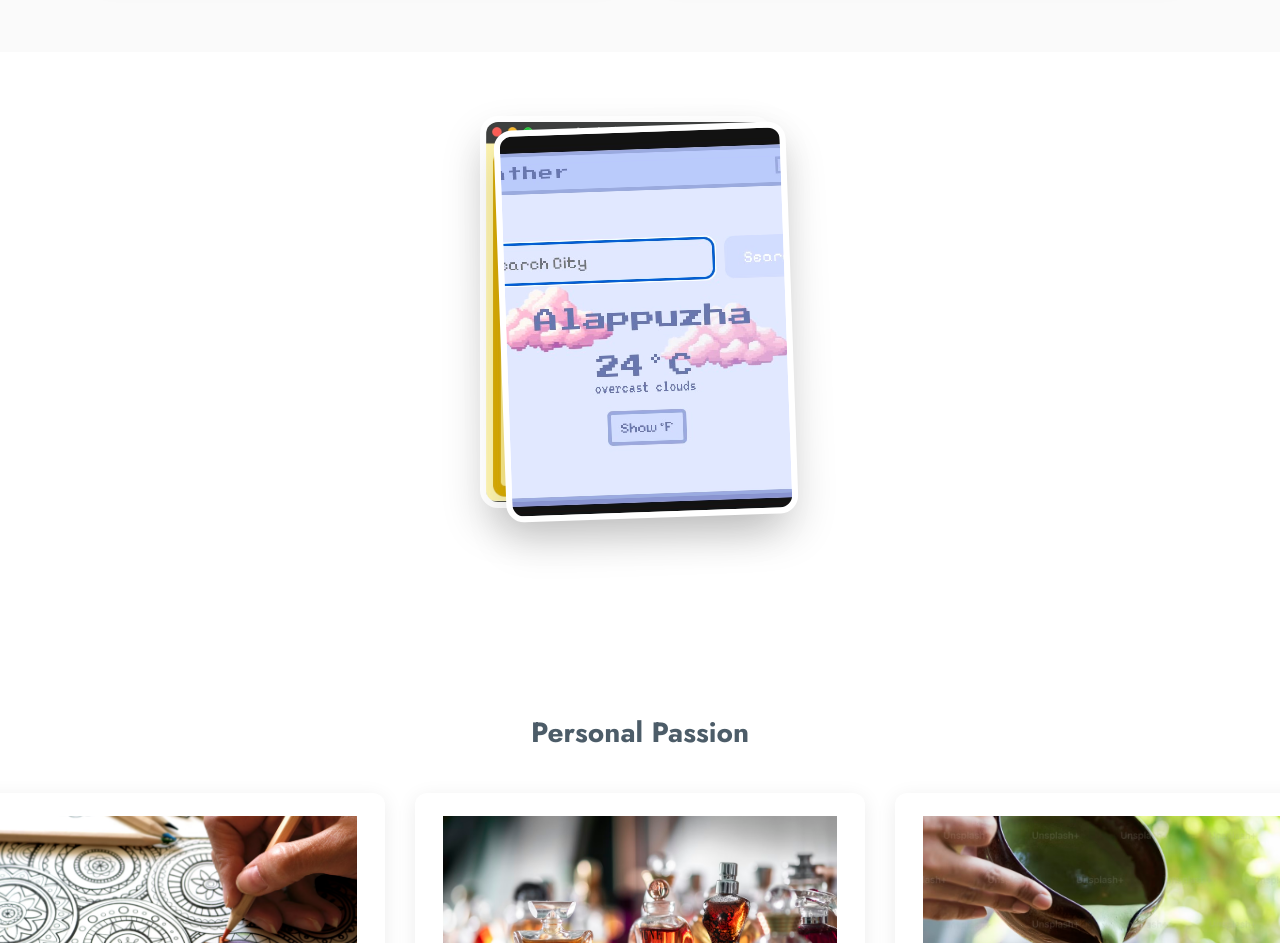
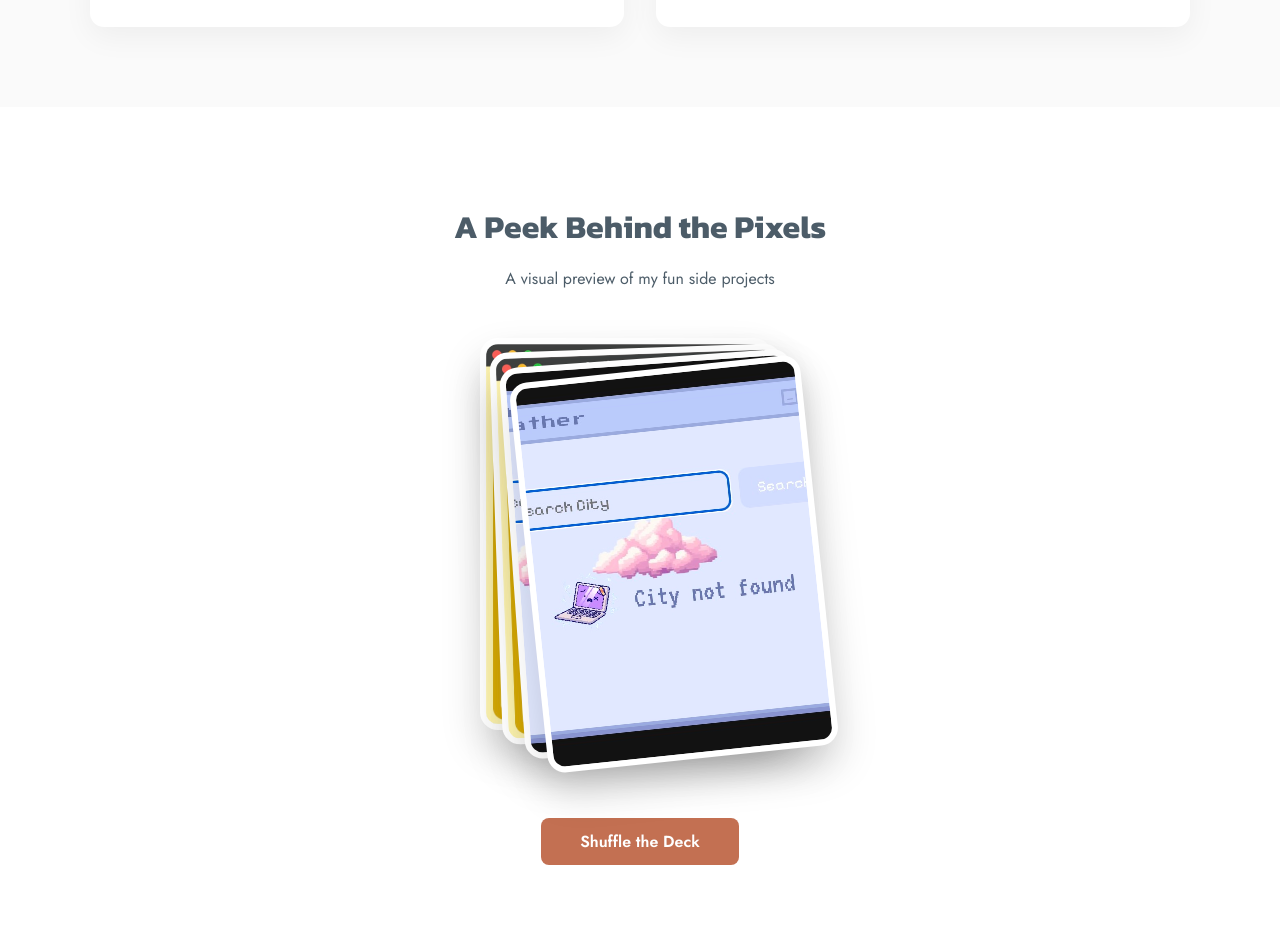
Before and after one commit to Amritha-0326/Portfolio, a React (Create React App) app in the folder my-app/: page / in a window 1280 px wide. Shown: the part 3880-4823 px from the top of the page. Built offline with nearby package versions, Linux system fonts and the light colour scheme.

Commit message:
Fun Project preview deck added

```diff
--- a/my-app/src/Certificate.css
+++ b/my-app/src/Certificate.css
@@ -30,6 +30,7 @@
   /* Card */
   .certificate-card {
     font-family: "Jost", sans-serif;
+    display: flex;
     flex-direction: column;
     border-radius: 14px;
     padding: 25px;
@@ -43,7 +44,6 @@
     height: 48px;
     border-radius: 50%;
     background: rgba(255, 255, 255, 0.25);
-    /* margin-bottom: 20px; */
     filter: invert(1);
   }
 
@@ -63,7 +63,7 @@
     font-family: "Jost", sans-serif;
     font-size: 15px;
     line-height: 1.6;
-    margin-bottom: 28px;
+    flex-grow: 0;
   }
 
 
@@ -107,6 +107,7 @@
     justify-content: space-between;
     gap: 12px;
     padding-top: 16px;
+    /* padding-bottom: 16px; */
     border-top: 1px solid rgba(255, 255, 255, 0.25);
   }
 
--- a/my-app/src/Certificate.jsx
+++ b/my-app/src/Certificate.jsx
@@ -32,7 +32,7 @@ const certificates = [
     title: "Unit Testing in React.js: Create a Unit Test Suite",
     provider: "Coursera",
     description:
-      "Understanding user behavior, cognitive psychology, and interaction design principles.",
+      "This project focuses on building high-quality, reliable React applications through comprehensive unit testing. It explores core testing principles using React Testing Library by developing an extensive test suite for a real-world movie search application that consumes API data and renders dynamic UI states.",
     year: "Completed 2025",
     color: "beige",
     link: "https://coursera.org/share/489f522143b954e11686213c8728e81f",
--- a/my-app/src/FunProjectsGallery.css
+++ b/my-app/src/FunProjectsGallery.css
@@ -1,17 +1,39 @@
 .gallery-section {
-    padding: 4rem 1.5rem 6rem;
-    display: flex;
-    justify-content: center;
+  padding: 4rem 1.5rem 0rem;
+  font-family: "Jost", sans-serif;
+  color: #4c5c68;
 }
 
-  /* Deck layout */
+.gallery-container {
+  max-width: 1100px;
+  margin: 0 auto;
+  text-align: center;
+}
+
+/* Heading */
+.gallery-heading {
+  font-family: "Kanit", sans-serif;
+  color: #4c5c68;
+  font-size: 2rem;
+  font-weight: 700;
+  margin-bottom: 0.5rem;
+}
+
+.gallery-subheading {
+  font-family: "Jost", sans-serif;
+  font-size: 1rem;
+  color: #4c5c68;
+  margin-bottom: 3rem;
+}
+
 .card-deck {
   position: relative;
   width: 320px;
   height: 420px;
+  margin: 0 auto;
 }
 
-  /* Cards */
+/* Base card */
 .card {
   position: absolute;
   top: 0;
@@ -23,10 +45,19 @@
   border: 6px solid white;
   box-shadow: 0 20px 40px rgba(0, 0, 0, 0.15);
   cursor: pointer;
-    transition: transform 0.35s ease, box-shadow 0.35s ease;
-    transform: translateX(calc(var(--i) * 20px))
+  transition: transform 0.4s ease, box-shadow 0.35s ease;
+  transform:
+    translateX(calc(var(--i) * 16px))
     translateY(calc(var(--i) * 10px))
     rotate(calc(var(--i) * -2deg));
+}
+
+/* Fan spread on deck hover */
+.card-deck:hover .card {
+  transform:
+    translateX(calc(var(--i) * 40px))
+    translateY(calc(var(--i) * 14px))
+    rotate(calc(var(--i) * -4deg));
 }
 
 .card img {
@@ -36,14 +67,6 @@
   border-radius: 12px;
 }
 
-  /* Hover effect */
-  .card:hover {
-    transform: translateY(-15px) scale(1.05);
-    z-index: 10;
-    box-shadow: 0 30px 60px rgba(0, 0, 0, 0.25);
-  }
-
-  /* Modal */
 .modal-overlay {
   position: fixed;
   inset: 0;
@@ -61,7 +84,6 @@
   border-radius: 20px;
   max-width: 90%;
   max-height: 90%;
-    box-shadow: 0 40px 80px rgba(0, 0, 0, 0.3);
 }
 
 .modal-content img {
@@ -87,7 +109,7 @@
   cursor: pointer;
 }
 
-  /* Mobile tweaks */
+/* Mobile */
 @media (max-width: 768px) {
   .card-deck {
     width: 260px;
@@ -99,3 +121,56 @@
     height: 320px;
   }
 }
+.nav-btn {
+  position: absolute;
+  top: 50%;
+  transform: translateY(-50%);
+  background: rgba(0, 0, 0, 0.7);
+  color: white;
+  border: none;
+  font-size: 2rem;
+  width: 42px;
+  height: 42px;
+  border-radius: 50%;
+  cursor: pointer;
+}
+
+.nav-btn.left {
+  left: -50px;
+}
+
+.nav-btn.right {
+  right: -50px;
+}
+/* Shuffle animation */
+.card-deck.shuffling .card {
+  transform: translateX(0) translateY(0) rotate(0deg);
+  transition: transform 0.25s ease;
+}
+
+/* Shuffle button */
+.shuffle-btn {
+  width: 198px;
+  height: 47px;
+  margin: 60px auto 0 auto;
+
+
+  background-color: #C37052;
+  border-radius: 8px;
+  border: none;
+
+  display: flex;
+  align-items: center;
+  justify-content: center;
+
+  font-family: "Jost", sans-serif;
+  font-weight: 600;
+  font-size: 16px;
+  color: #ffffff;
+  cursor: pointer;
+}
+
+.shuffle-btn:hover {
+  background: #C37052;
+  transform: translateY(-2px);
+}
--- a/my-app/src/FunProjectsGallery.jsx
+++ b/my-app/src/FunProjectsGallery.jsx
@@ -1,10 +1,12 @@
-import { useState } from "react";
+import { useEffect, useState } from "react";
 import "./FunProjectsGallery.css";
 
 import WeatherApp from "./FinalLook.jpg";
+import WeatherApp1 from "./FinalLook3.jpg";
 import EggTimerApp from "./FinalLook1.jpg";
+import EggTimerApp1 from "./FinalLook2.jpg";
 
-const images = [
+const initialImages = [
   {
     id: 1,
     title: "Aesthetic Egg Timer",
@@ -12,40 +14,128 @@ const images = [
   },
   {
     id: 2,
+    title: "Aesthetic Egg Timer",
+    src: EggTimerApp1,
+  },
+  {
+    id: 3,
     title: "Aesthetic Weather App",
     src: WeatherApp,
+  },
+  {
+    id: 4,
+    title: "Aesthetic Weather App",
+    src: WeatherApp1,
   },
 ];
 
 const FunProjectsGallery = () => {
-  const [activeImage, setActiveImage] = useState(null);
+  const [images, setImages] = useState(initialImages);
+  const [activeIndex, setActiveIndex] = useState(null);
+  const [isShuffling, setIsShuffling] = useState(false);
+
+  // ESC + Arrow key support
+  useEffect(() => {
+    const handleKeyDown = (e) => {
+      if (activeIndex === null) return;
+
+      if (e.key === "Escape") setActiveIndex(null);
+      if (e.key === "ArrowRight")
+        setActiveIndex((prev) => (prev + 1) % images.length);
+      if (e.key === "ArrowLeft")
+        setActiveIndex((prev) =>
+          prev === 0 ? images.length - 1 : prev - 1
+        );
+    };
+
+    window.addEventListener("keydown", handleKeyDown);
+    return () => window.removeEventListener("keydown", handleKeyDown);
+  }, [activeIndex, images.length]);
+
+  // Shuffle handler
+  const shuffleCards = () => {
+    setIsShuffling(true);
+
+    setTimeout(() => {
+      const shuffled = [...images].sort(() => Math.random() - 0.5);
+      setImages(shuffled);
+      setIsShuffling(false);
+    }, 350);
+  };
 
   return (
     <section className="gallery-section">
-      <div className="card-deck">
+      <div className="gallery-container">
+        <h3 className="gallery-heading">A Peek Behind the Pixels</h3>
+        <p className="gallery-subheading">
+          A visual preview of my fun side projects
+        </p>
+
+        <div className={`card-deck ${isShuffling ? "shuffling" : ""}`}>
           {images.map((img, index) => (
             <div
               key={img.id}
-            className={`card ${index === 0 ? "main" : ""}`}
+              className="card"
               style={{ "--i": index }}
-            onClick={() => setActiveImage(img)}
+              onClick={() => setActiveIndex(index)}
             >
               <img src={img.src} alt={img.title} />
             </div>
           ))}
         </div>
 
-      {activeImage && (
-        <div className="modal-overlay">
-          <div className="modal-content">
+        {/* Shuffle Button */}
+        <button className="shuffle-btn" onClick={shuffleCards}>
+          Shuffle the Deck
+        </button>
+      </div>
+
+      {/* Modal */}
+      {activeIndex !== null && (
+        <div
+          className="modal-overlay"
+          onClick={() => setActiveIndex(null)}
+        >
+          <div
+            className="modal-content"
+            onClick={(e) => e.stopPropagation()}
+          >
             <button
               className="close-btn"
-              onClick={() => setActiveImage(null)}
+              onClick={() => setActiveIndex(null)}
+              aria-label="Close preview"
             >
               ×
             </button>
-            <img src={activeImage.src} alt={activeImage.title} />
-            <p>{activeImage.title}</p>
+
+            <button
+              className="nav-btn left"
+              onClick={() =>
+                setActiveIndex(
+                  activeIndex === 0
+                    ? images.length - 1
+                    : activeIndex - 1
+                )
+              }
+            >
+              ‹
+            </button>
+
+            <img
+              src={images[activeIndex].src}
+              alt={images[activeIndex].title}
+            />
+
+            <button
+              className="nav-btn right"
+              onClick={() =>
+                setActiveIndex((activeIndex + 1) % images.length)
+              }
+            >
+              ›
+            </button>
+
+            <p>{images[activeIndex].title}</p>
           </div>
         </div>
       )}
--- a/my-app/src/Passion.css
+++ b/my-app/src/Passion.css
@@ -1,78 +1,89 @@
-/* SECTION WRAPPER */
 .passion-section {
-    padding: 80px 20px;
+  width: 100%;
+  padding: 50px 10px;
+  background-color: #ffffff;
   text-align: center;
 }
 
-  /* TITLE */
+.passion-heading {
+  font-family: "Jost", sans-serif;
+  color: #475569;
+  font-size: 36px;
+  font-weight: 700;
+  margin-bottom: 48px;
+}
+
+.passion-grid {
+  display: grid;
+  grid-template-columns: repeat(3, 1fr);
+  gap: 30px;
+  margin: 0 15px;
+}
+
+.passion-card {
+  background: #ffffff;
+  border-radius: 16px;
+  padding: 24px;
+  margin-right: 20px;
+  gap: 30px;
+  box-shadow: 0 10px 24px rgba(0, 0, 0, 0.08);
+  text-align: left;
+  transition: transform 0.3s ease, box-shadow 0.3s ease;
+}
+
+.passion-image {
+  width: 100%;
+  height: 180px;
+  object-fit: cover;
+  border-radius: 12px;
+  margin-bottom: 20px;
+}
+
 .passion-title {
   font-family: "Jost", sans-serif;
-    font-weight: 700; /* Bold */
-    font-size: 28px;
-    margin-top: 80px;
-    margin-bottom: 40px;
-    color: #4c5c68;
-    text-align: center;
-  }
-  /* CARDS WRAPPER */
-.passion-cards-wrapper {
-    display: flex;
-    justify-content: center;
-    gap: 30px; /* 30px horizontal spacing */
-    border-bottom: 20px;
+  font-size: 22px;
+  font-weight: 700;
+  margin-bottom: 12px;
+  color: #475569;
 }
 
-  /* CARD */
-  .passion-card {
-    width: 100%;
-    max-width: 450px;
-    margin: 0 auto 48px auto;
-    background: #ffffff;
-    border-radius: 12px;
-    box-shadow: 0px 4px 20px rgba(0, 0, 0, 0.08);
-    padding-bottom: 22px;
-    margin-bottom: 10px;
+.passion-description {
+  font-family: "Jost", sans-serif;
+  font-size: 16px;
+  line-height: 1.6;
+  color: #475569;
 }
 
-  /* IMAGE */
-  .passion-image {
-    width: 394px;
-    height: 248px;
-    object-fit: cover;
-    display: block;
-    margin: 23px auto 0 auto; /* 23px from top, centered */
-    padding-left: 28px;
-    padding-right: 28px;
-    /* box-sizing: border-box; */
-  }
-
-  /* HEADING BELOW IMAGE */
-  .passion-heading {
-    font-family: "Jost", sans-serif;
-    font-weight: 700;
-    font-size: 23px;
-    color: #4c5c68;
-    margin-top: 24px;
-    margin-left: 28px;
-  }
-
-  /* DESCRIPTION */
-  .passion-description {
-    font-family: "Jost", sans-serif;
-    font-weight: 400;
-    font-size: 20px;
-    color: #4c5c68;
-    padding: 0 28px;
-    line-height: 1.5;
-  }
-
-  /* BOTTOM TEXT */
-  .passion-footer-text {
-    max-width: 900px;
-    margin: 0 auto;
-    margin-top: 25px;
+.passion-footer {
+  max-width: 760px;
+  /* margin: 64px auto 0; */
+  margin: 60px auto 0 auto;
   font-family: "Jost", sans-serif;
   font-weight: 600;
   color: #4c5c68;
-    font-size: 23px
+  font-size: 23px;
+  line-height: 1.7;
 }
+
+/* -------- Mobile -------- */
+
+@media (max-width: 900px) {
+  .passion-grid {
+    grid-template-columns: 1fr;
+  }
+
+  .passion-heading {
+    font-size: 30px;
+  }
+
+  .passion-image {
+    height: 220px;
+  }
+
+  .passion-footer {
+    font-size: 16px;
+    line-height: 1.6;
+    padding: 50px 10px;
+    margin: 0 15px;
+  }
+}
--- a/my-app/src/PersonalPassion.jsx
+++ b/my-app/src/PersonalPassion.jsx
@@ -1,60 +1,51 @@
 import React from "react";
 import "./Passion.css";
+
 import sketchImg from "./passion-image.jpg";
 import scentImg from "./scent.jpg";
 import matchaImg from "./matcha.jpg";
 
-
+function PassionCard({ image, title, description }) {
+  return (
+    <div className="passion-card">
+      <img src={image} alt={title} className="passion-image" />
+      <h3 className="passion-title">{title}</h3>
+      <p className="passion-description">{description}</p>
+    </div>
+  );
+}
 
 export default function PassionSection() {
-    return (
-        <section
-          id="passion"
-          className="w-full min-h-screen bg-[#f8f8f8] px-20 py-16"
-        >
-<h2 className="passion-title">Personal Passion</h2>
+  return (
+    <section id="passion" className="passion-section">
+      <h2 className="passion-heading">Personal Passion</h2>
 
-{/* Cards Wrapper */}
-<div className="passion-cards-wrapper">
-  {/* Card 1 */}
-  <div className="passion-card">
-    <img src={sketchImg} alt="Sketching" className="passion-image" />
-    <h3 className="passion-heading">Weekend Sketches</h3>
-    <p className="passion-description">
-      Sketching helps me see. It sharpens my eye for detail and keeps my
-      creative instincts grounded, just like good design should.
-    </p>
-  </div>
+      <div className="passion-grid">
+        <PassionCard
+          image={sketchImg}
+          title="Weekend Sketches"
+          description="Sketching helps me see. It sharpens my eye for detail and keeps my creative instincts grounded, just like good design should."
+        />
 
-  {/* Card 2 */}
-  <div className="passion-card">
-    <img src={scentImg} alt="Perfume" className="passion-image" />
-    <h3 className="passion-heading">Scent & Sensibility</h3>
-    <p className="passion-description">
-      I’m drawn to the layers, balance, and emotion behind a well-crafted
-      fragrance, it is a storytelling through subtle detail.
-    </p>
-  </div>
+        <PassionCard
+          image={scentImg}
+          title="Scent & Sensibility"
+          description="I'm drawn to the layers, balance, and emotion behind a well-crafted fragrance. It is storytelling through subtle detail."
+        />
 
-  {/* Card 3 */}
-  <div className="passion-card">
-    <img src={matchaImg} alt="Matcha ritual" className="passion-image" />
-    <h3 className="passion-heading">Matcha Rituals</h3>
-    <p className="passion-description">
-      The quiet ritual of making matcha reminds me to slow down, stay
-      present, and design with intention.
-    </p>
-  </div>
-</div>
+        <PassionCard
+          image={matchaImg}
+          title="Matcha Rituals"
+          description="The quiet ritual of making matcha reminds me to slow down, stay present, and design with intention."
+        />
+      </div>
 
-{/* Bottom Text */}
-<p className="passion-footer-text">
-  My work is shaped by more than just tools and techniques, it’s shaped by
-  the things I care about. Whether it's sketching on the weekends or
-  getting lost in the quiet details of everyday life. The more rounded and
-  real life is outside the screen, the more empathy and clarity I can
-  bring into it. That’s what drives me to design with intent, not just for
-  function, but for feeling.
-</p>
- </section>  );
-    }
+      <p className="passion-footer">
+        My work is shaped by more than just tools and techniques - it’s shaped by
+        the things I care about. Whether it's sketching on the weekends or getting
+        lost in the quiet details of everyday life, the more grounded I am outside
+        the screen, the more empathy and clarity I bring into my designs.
+      </p>
+    </section>
+  );
+}
```
Also changed, not shown: my-app/src/FinalLook2.jpg (added), my-app/src/FinalLook3.jpg (added). Lines whose indentation alone changed are shown as unchanged.
